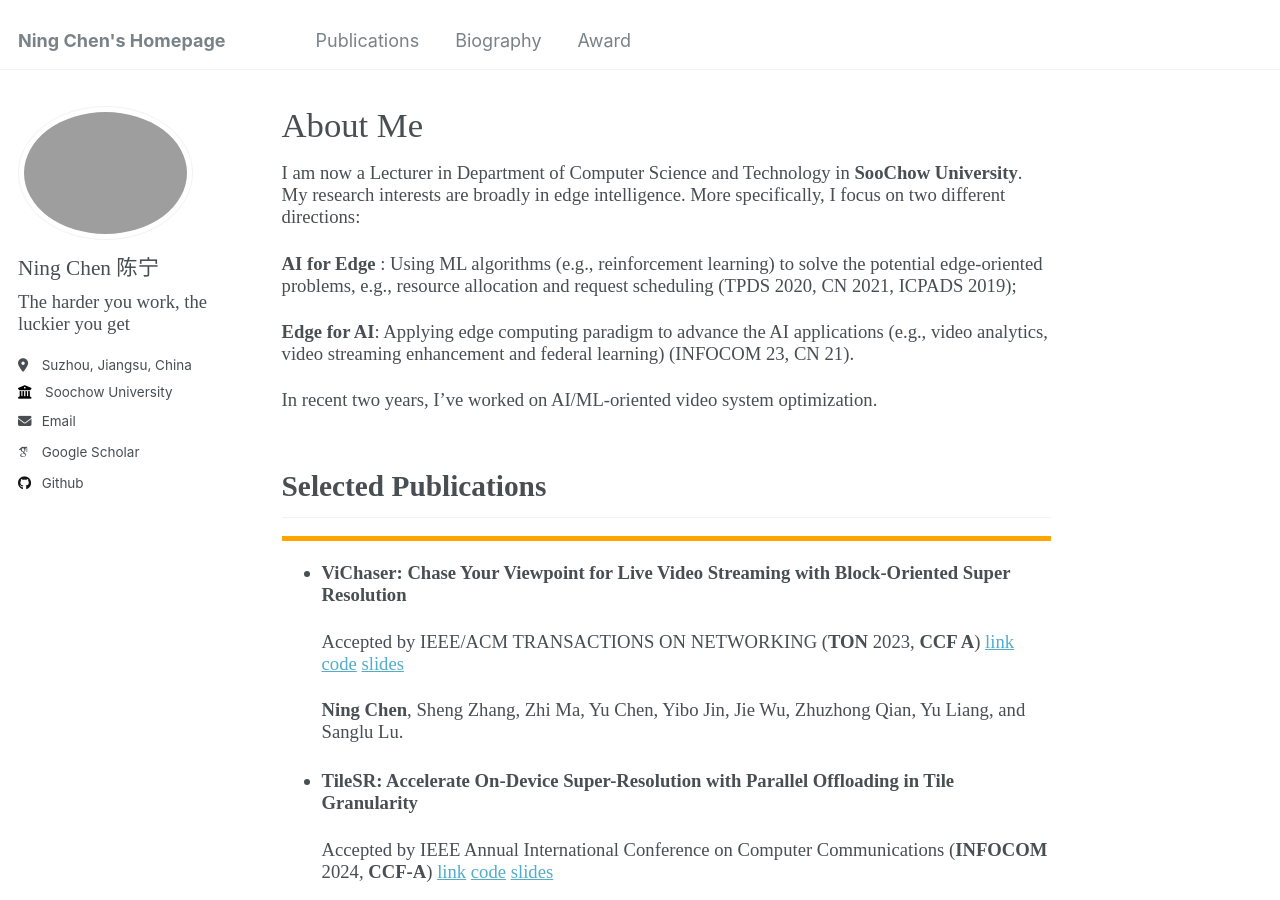
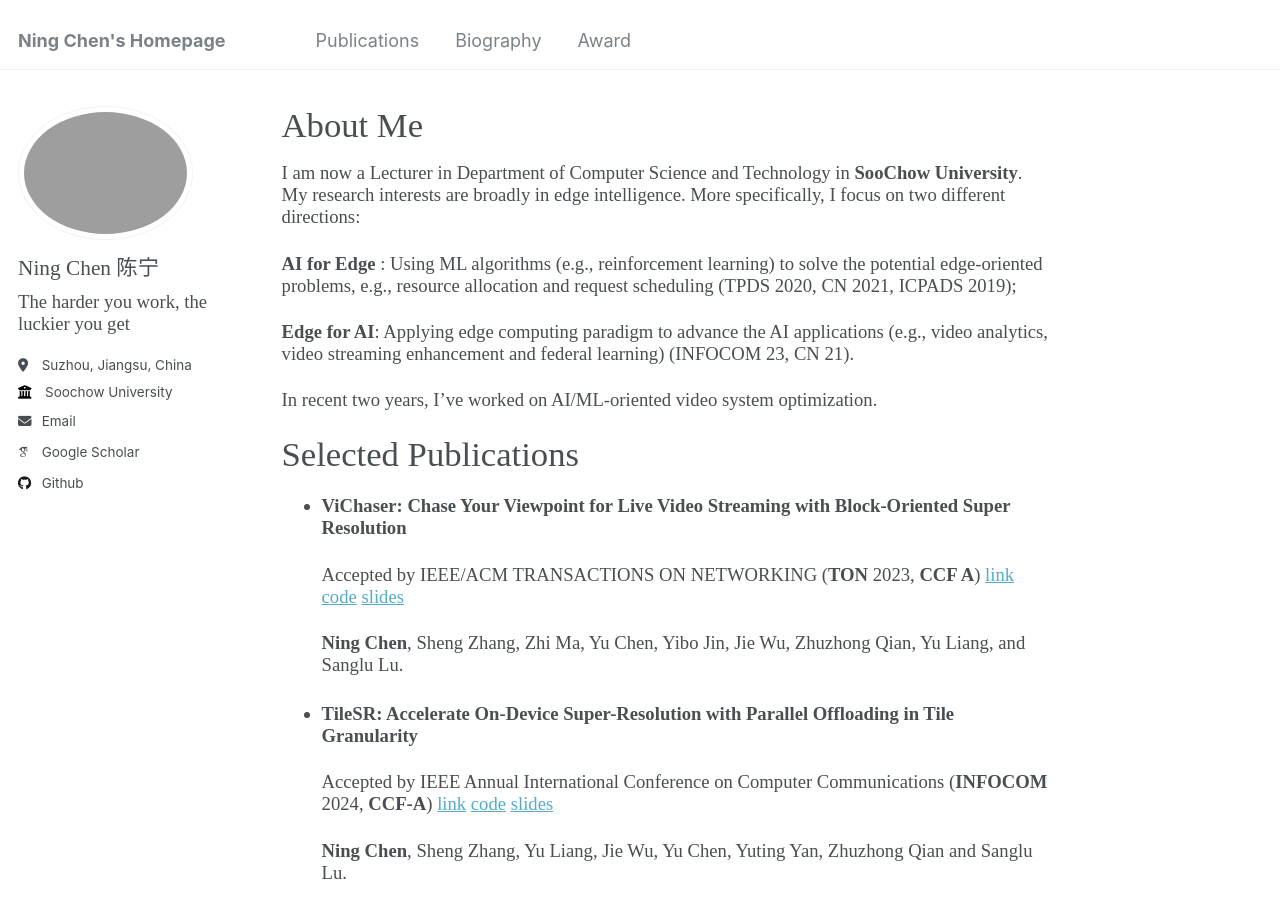
Before and after one commit to nju-cn/nju-cn.github.io, a Jekyll site: the page built from _pages/about.md, in a window 1280 px wide and 900 px high. Built offline with Jekyll 4.4.1, drawn with Linux system fonts in a browser that asks for light colours; some web fonts are replaced.

Commit message:
Merge remote-tracking branch 'origin/master'

```diff
--- a/_pages/about.md
+++ b/_pages/about.md
@@ -23,9 +23,8 @@ I am now a Lecturer in Department of Computer Science and Technology in **SooCho
 In recent two years, I’ve worked on AI/ML‑oriented video system optimization.
 
 
-## __Selected Publications__
+# Selected Publications
 
-***
 <style>
 hr:nth-of-type(1) {
   border-width: 5px 0 0 0 !important;
```
